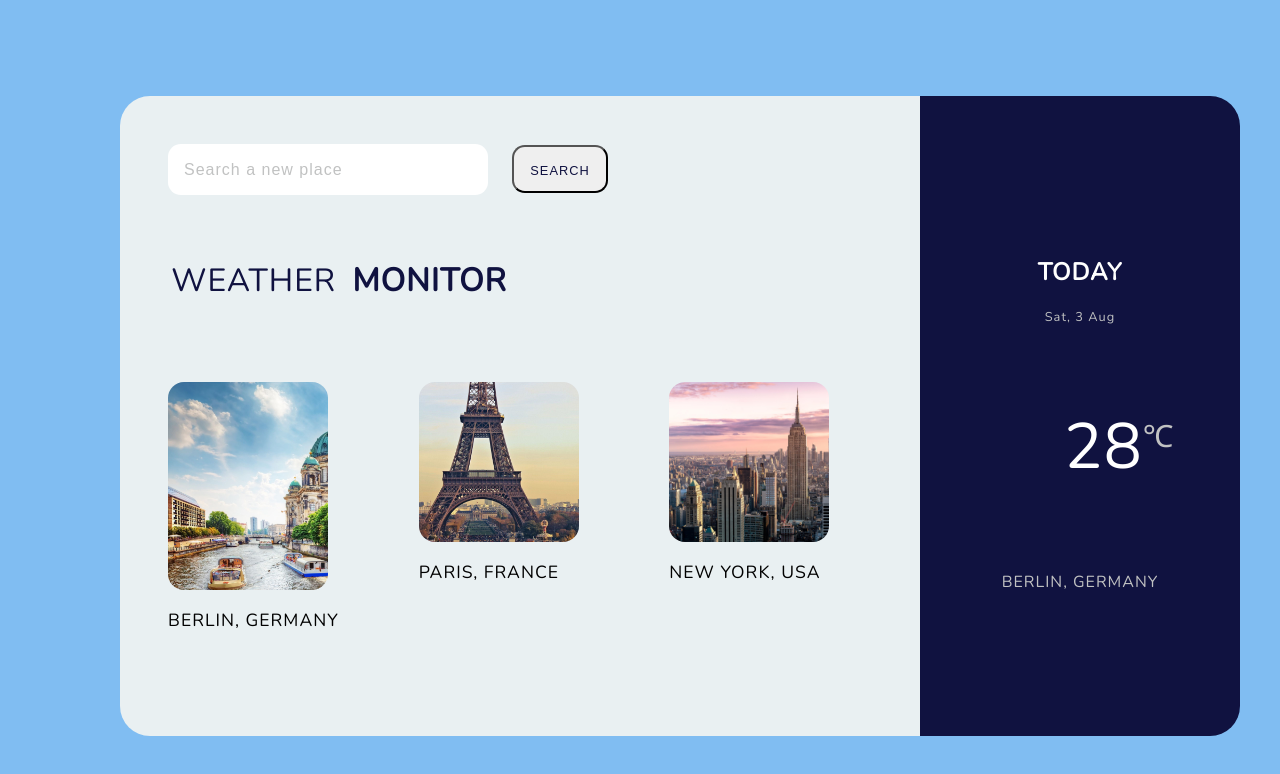
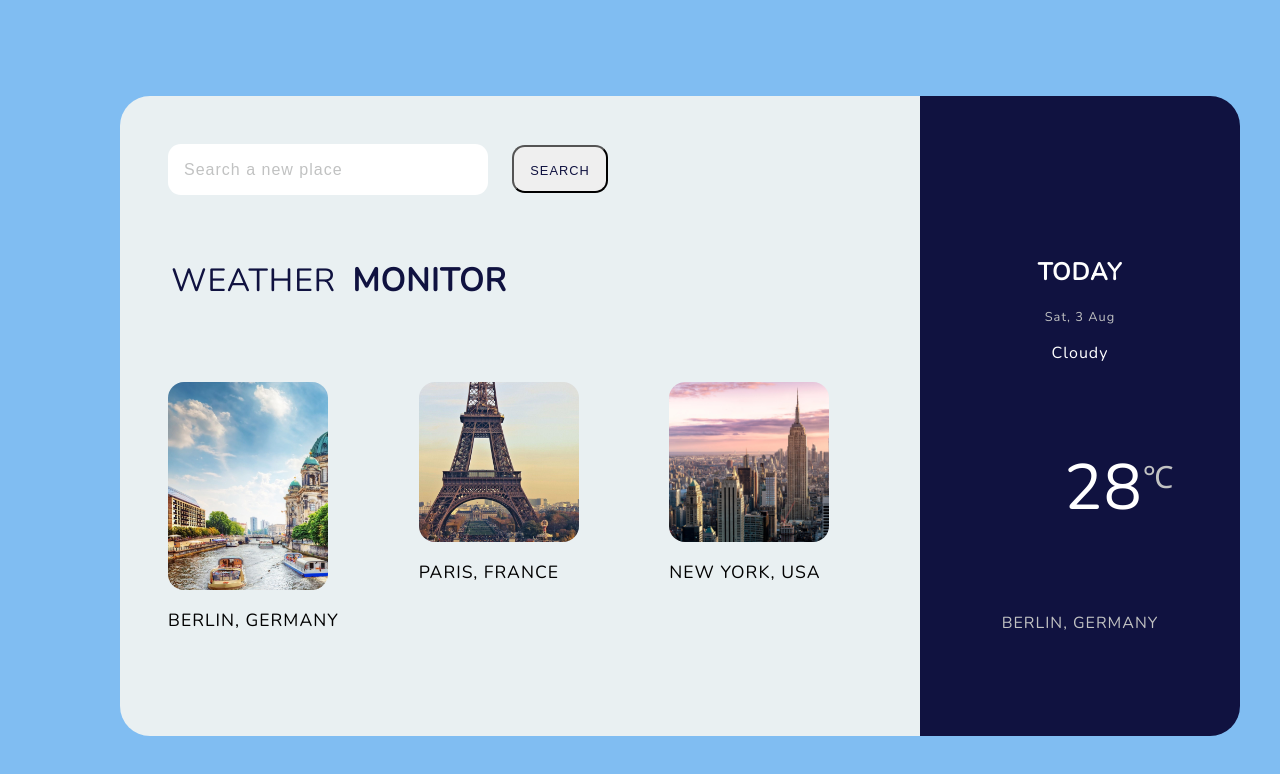
Before and after one commit to placiderapson/weather-monitor-with-next, a Next.js app: page / in a window 1280 px wide. Shown: the top 774 px of the page. Built offline with nearby package versions, Linux system fonts and the light colour scheme; a web font is replaced by a local one.

Commit message:
Specify the overall forecast

```diff
--- a/components/shared/Today.jsx
+++ b/components/shared/Today.jsx
@@ -5,7 +5,10 @@ const Today = () => {
     return(
         <div className="Today">
             <h2 className="Today__title">Today</h2>
-            <p className="Today__date">Sat, 3 Aug</p>
+            <div className="Today__container">
+                <p className="Today__date">Sat, 3 Aug</p>
+                <p className="Today__forecast">Cloudy</p>
+            </div>
         </div>
     );
 };
```
